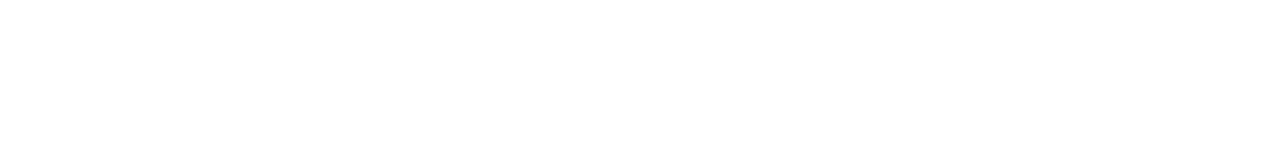
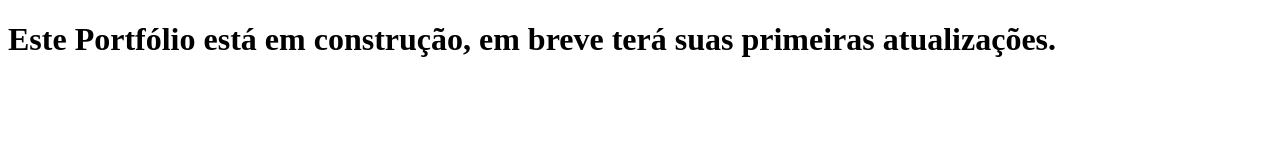
Before and after one commit to enzogennarii/enzogennarii.github.io, a plain HTML site: page index.html in a window 1280 px wide. Drawn offline with Linux system fonts and the light colour scheme.

Commit message:
Adicionando aviso de em construção

```diff
--- a/index.html
+++ b/index.html
@@ -6,6 +6,6 @@
     <title>Meu Portifólio - Enzo Gennari</title>
 </head>
 <body>
-    <h1></h1>
+    <h1>Este Portfólio está em construção, em breve terá suas primeiras atualizações.</h1>
 </body>
 </html>
```
